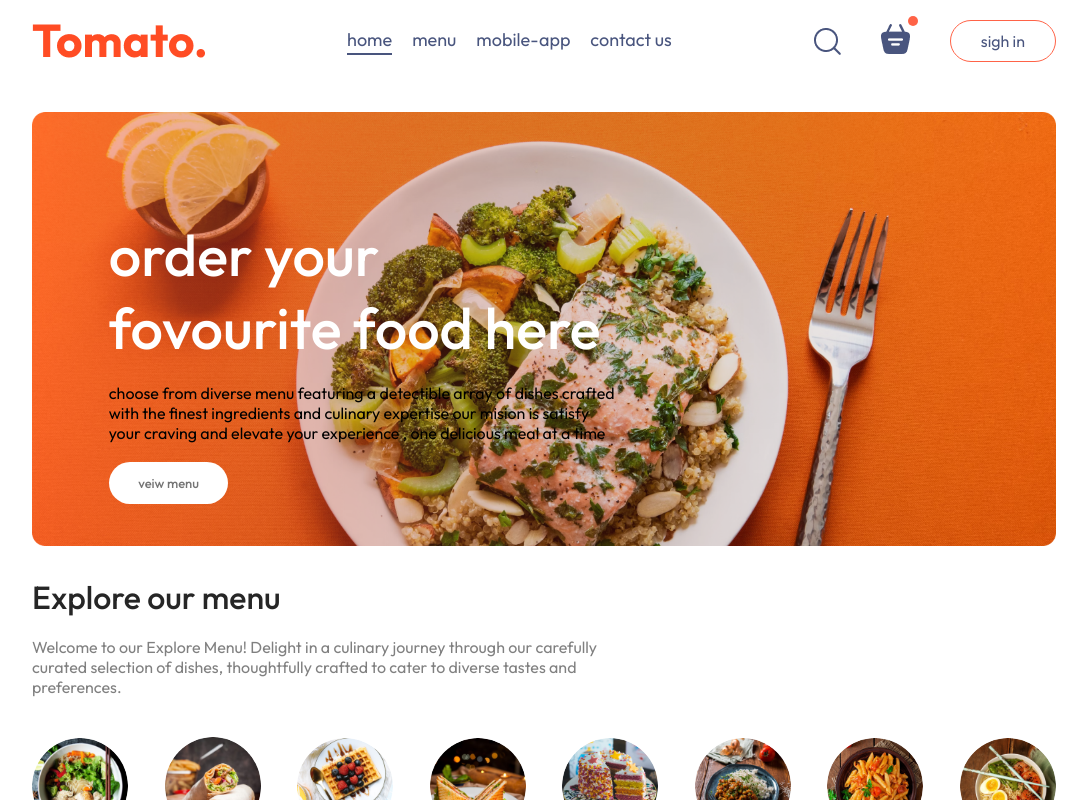
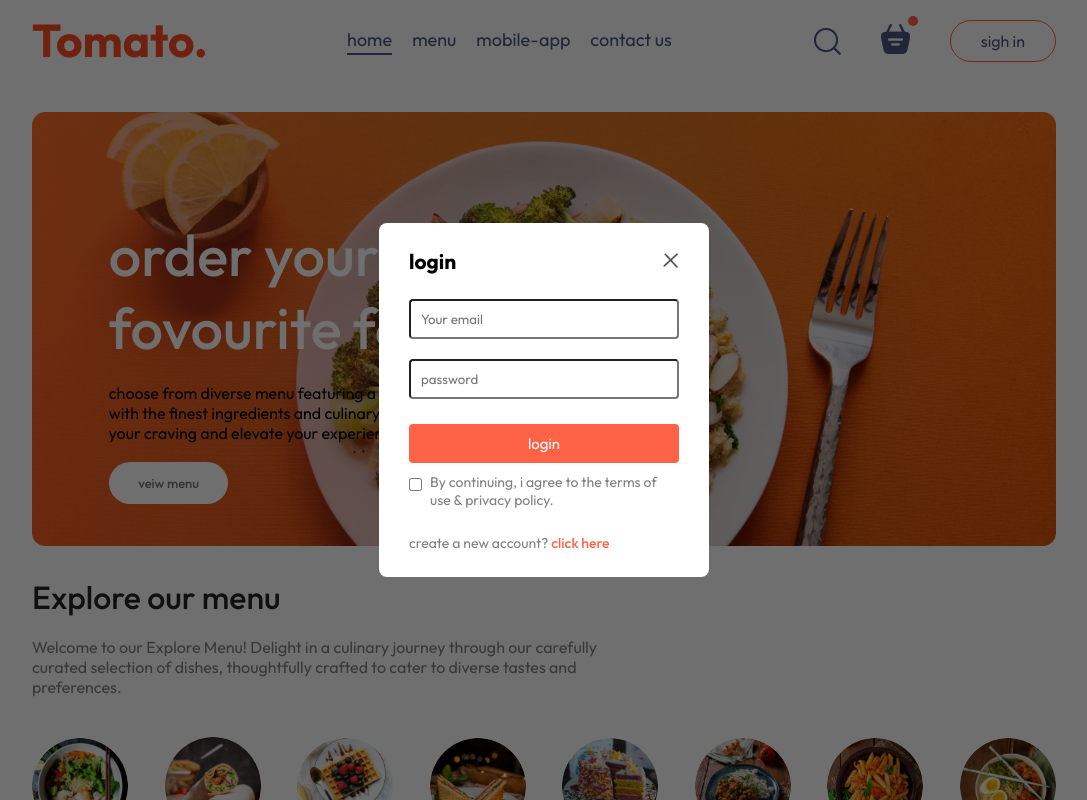
Before and after one commit to akchaturvedi/food-delevery-website, a React (Vite) app in the folder frontend/: page / in a window 1280 px wide. Both pictures are taken after a click on the button "sigh in". Shown: the top 800 px of the page, without its empty margins (96-1183 px from the left). Built offline with nearby package versions, Linux system fonts and the light colour scheme.

Commit message:
login sign up page created

```diff
--- a/frontend/src/App.jsx
+++ b/frontend/src/App.jsx
@@ -1,16 +1,21 @@
-import React from 'react'
+import React, { useState } from 'react'
 import Navbar from './components/Navbar/Navbar'
 import Home from './pages/Home/Home'
 import Cart from './pages/Cart/Cart'
 import PlaceOrder from './pages/place-order/PlaceOrder'
 import{Routes,Route} from 'react-router-dom'
 import Footer from './components/Footer/Footer'
+import LoginPopUp from './components/LoginPopUp/LoginPopUp'
 
 const App = () => {
+
+   const[showLogin , setShowLogin] = useState(false)
+
   return (
     <>
+    { showLogin ?<LoginPopUp setShowLogin={setShowLogin}/> :<></>}
       <div className='app'>
-      <Navbar/>
+      <Navbar setShowLogin={setShowLogin}/>
       <Routes>
         <Route path ='/' element ={<Home/>}/>
         <Route path = '/cart' element ={<Cart/>}/>
--- /dev/null
+++ b/frontend/src/components/LoginPopUp/LoginPopUp.css
@@ -0,0 +1,74 @@
+.login-popup {
+    position: absolute;
+    z-index: 1;
+    width: 100%;
+    height: 100%;
+    background-color: #00000090;
+    display: grid;
+}
+
+.login-popup-container{
+    place-self: center;
+    width: max(23vw, 330px);
+    color: #808080;
+    background-color: white;
+    display: flex;
+    flex-direction: column;
+    gap: 25px;
+    padding: 25px 30px;
+    border-radius: 8px;
+    font-size: 14px;
+    animation: fadeIn 0.5s;
+}
+
+.login-popup-title{
+    display: flex;
+    justify-content: space-between;
+    align-items: center;
+    color: black;
+}
+
+.login-popup-title img {
+    width: 16px;
+    cursor: pointer;
+}
+
+.login-popup-input {
+    display: flex;
+    flex-direction: column;
+    gap: 20px;
+}
+
+.login-popup-input input {
+    outline: none;
+    border: 1 px solid #c9c9c9;
+    padding: 10px;
+    border-radius: 4px;
+}
+
+.login-popup-container button {
+   border: none;
+   padding: 10px;
+   border-radius: 4px;
+   color: white;
+   background-color: tomato;
+   font-size: 15px;
+   cursor: pointer;
+}
+
+.login-popup-condition {
+    display: flex;
+    align-items: start;
+    gap: 8px;
+    margin-top: -15px;
+}
+
+.login-popup-condition input {
+    margin-top: 5px;
+}
+
+.login-popup span {
+    color: tomato;
+    font-weight: 500;
+    cursor: pointer;
+}
--- /dev/null
+++ b/frontend/src/components/LoginPopUp/LoginPopUp.jsx
@@ -0,0 +1,42 @@
+import React, { useState } from 'react'
+import './LoginPopUp.css'
+import { assets } from '../../assets/assets'
+
+const LoginPopUp = ({setShowLogin}) => {
+
+  const[currState, setCurrState]= useState("login")
+  return (
+    <div className='login-popup'>
+
+      <form className="login-popup-container">
+        <div className="login-popup-title">
+        <h2>{currState}</h2>
+        <img onClick={()=>setShowLogin(false)} src={assets.cross_icon} alt="" srcset="" />
+        </div>
+
+        <div className="login-popup-input">
+          {currState==="login"?<></>: <input type="text" placeholder='Your name' required />}
+
+          <input type="email" placeholder='Your email' required />
+          <input type="password"  placeholder='password' required/>
+        </div>
+        <button>{currState==="sign up" ?"create account" :"login"}</button>
+
+        <div className="login-popup-condition">
+          <input type="checkbox" required />
+          <p>By continuing, i agree to the terms of use & privacy policy. </p>
+        </div>
+        {
+          currState==="login"
+          ?<p>create a new account? <span onClick={()=>setCurrState("sign up")} >click here </span></p>
+          :<p>already have an account? <span onClick={()=>setCurrState("login")}>login here</span></p>
+        }
+
+
+      </form>
+
+    </div>
+  )
+}
+
+export default LoginPopUp
--- a/frontend/src/components/Navbar/Navbar.jsx
+++ b/frontend/src/components/Navbar/Navbar.jsx
@@ -3,7 +3,9 @@
 import {assets} from '../../assets/assets'
 import {Link} from 'react-router-dom'
 
-const Navbar = () => {
+const Navbar = ({setShowLogin}) => {
+
+  console.log(typeof setShowLogin);
 
   const [menu , setMenu]= useState("home")
 
@@ -23,7 +25,7 @@
         <img src={assets.basket_icon} alt="" />
         <div className="dot"></div>
       </div>
-      <button>sigh in</button>
+      <button onClick={()=>setShowLogin(true)}>sigh in</button>
      </div>
 
     </div>
```
